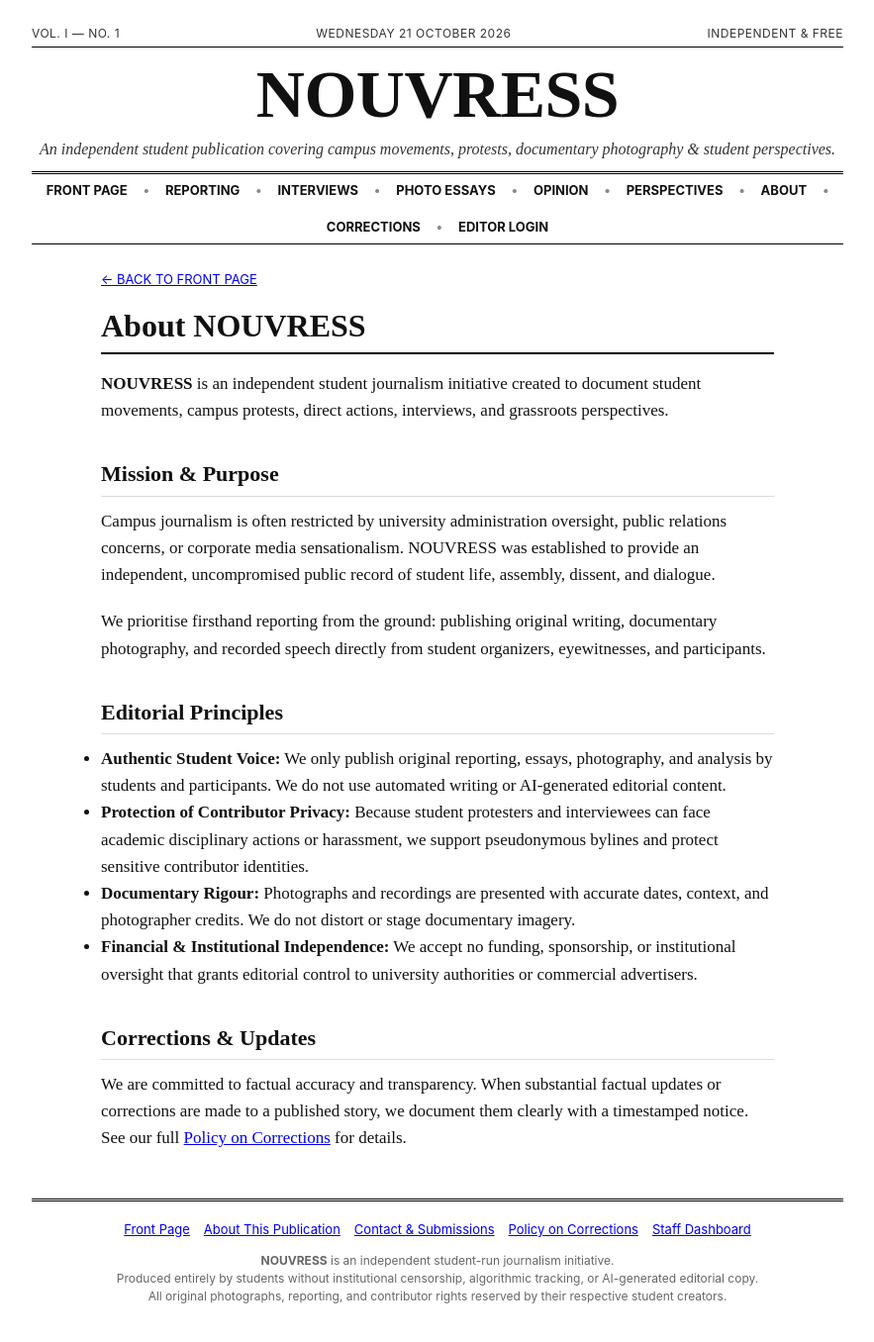
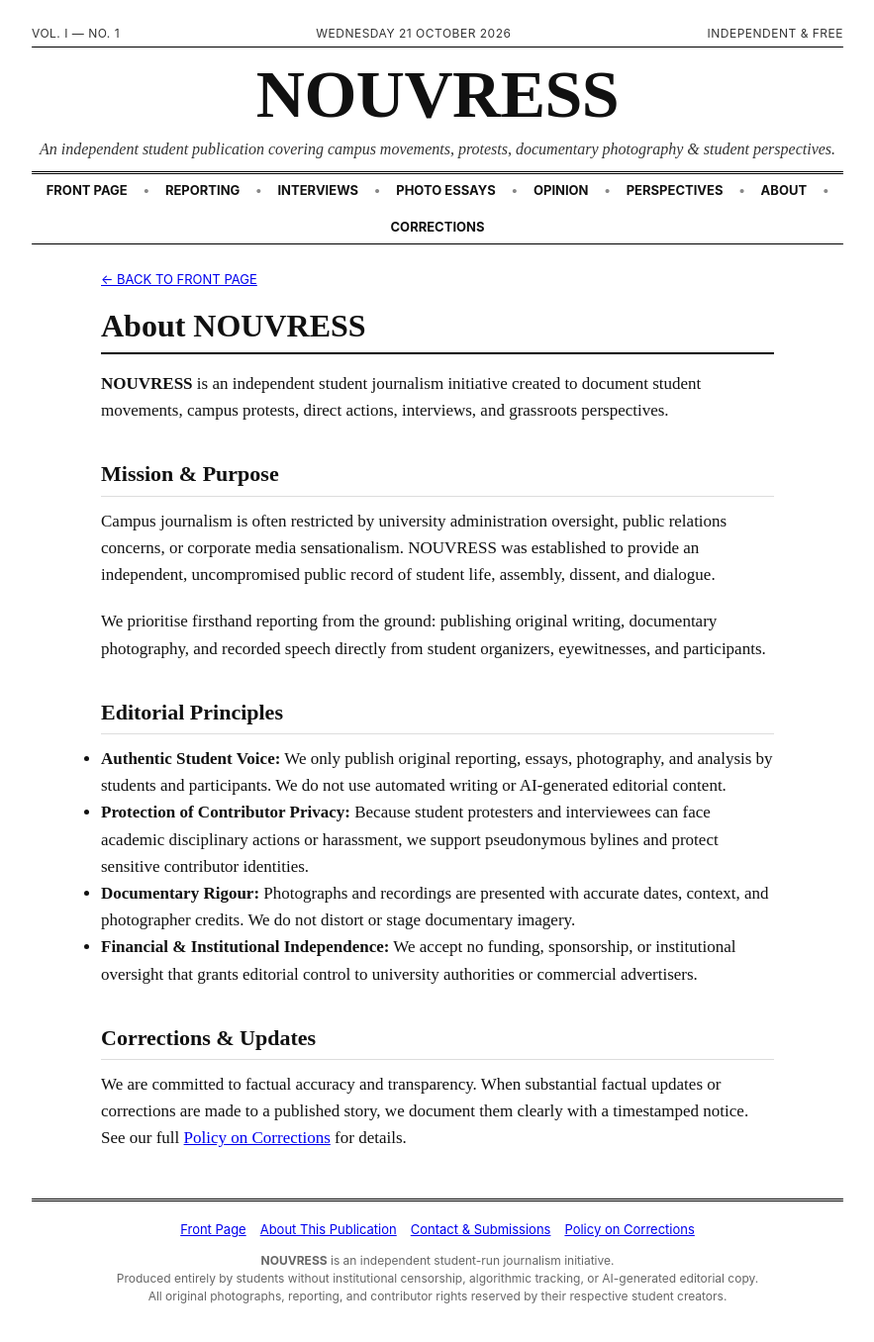
Before and after one commit to FarhanAnis005/nouvress, a Next.js app: page /about in a window 1280 px wide. Shown: the top 1356 px of the page at 99% size, without its empty margins (198-1081 px from the left). Built offline with nearby package versions, Linux system fonts and the light colour scheme; no server answers.

Commit message:
fix: remove editor login and staff dashboard links from public frontend

```diff
--- a/src/components/Footer.tsx
+++ b/src/components/Footer.tsx
@@ -9,7 +9,6 @@ export const Footer: React.FC = () => {
         <li><Link href="/about">About This Publication</Link></li>
         <li><Link href="/contact">Contact &amp; Submissions</Link></li>
         <li><Link href="/corrections">Policy on Corrections</Link></li>
-        <li><Link href="/admin">Staff Dashboard</Link></li>
       </ul>
 
       <p className="footer-colophon">
--- a/src/components/Masthead.tsx
+++ b/src/components/Masthead.tsx
@@ -36,7 +36,6 @@ export const Masthead: React.FC = () => {
             <li><Link href="/category/student-perspectives">Perspectives</Link></li>
             <li><Link href="/about">About</Link></li>
             <li><Link href="/corrections">Corrections</Link></li>
-            <li><Link href="/admin">Editor Login</Link></li>
           </ul>
         </nav>
       </div>
```
